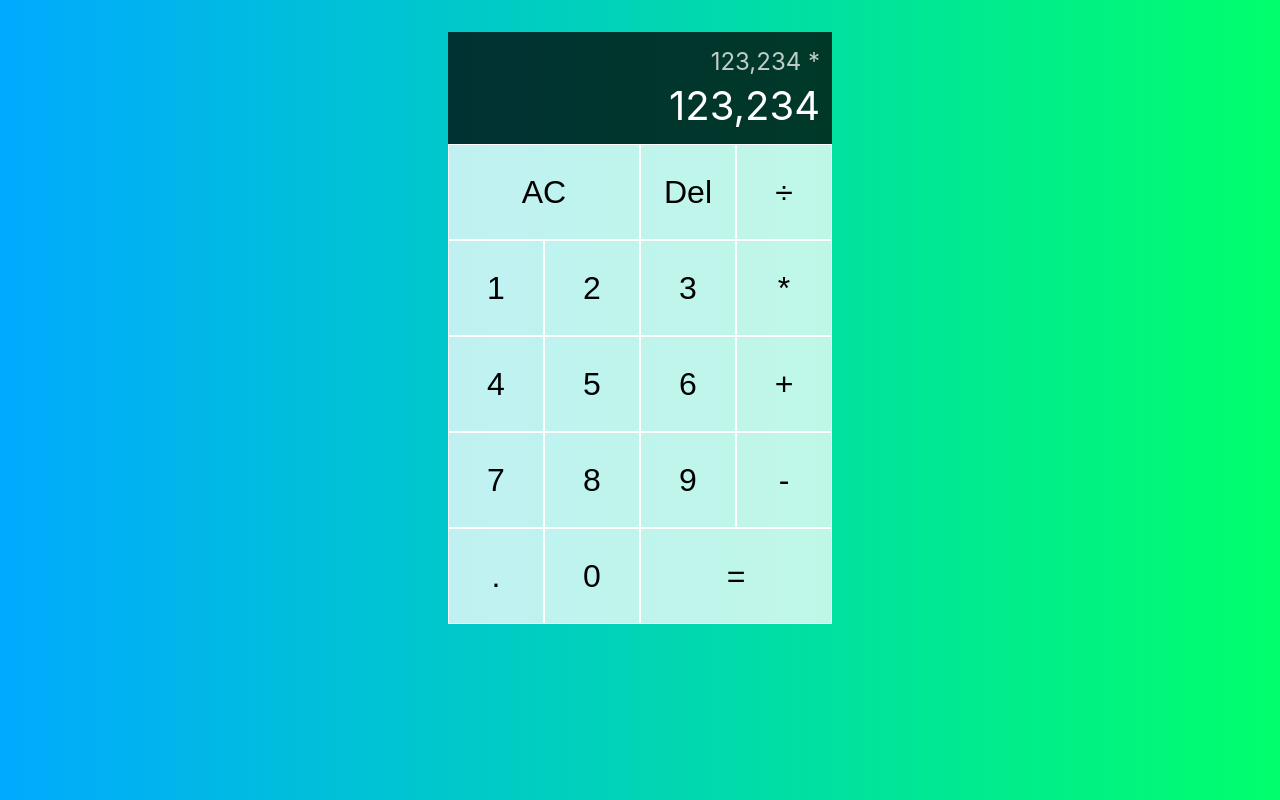
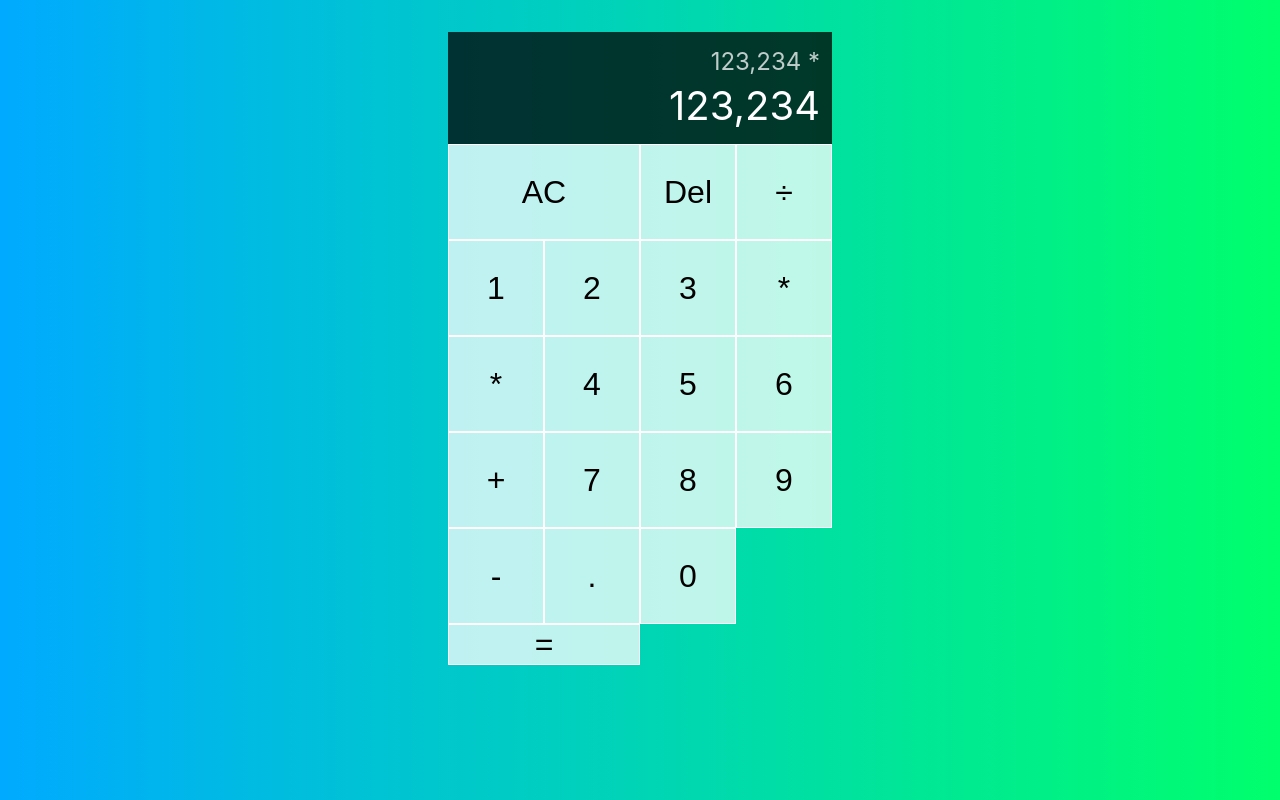
Before and after one commit to felixowolabi/calculator, a React (Create React App) app: page / in a window 1280 px wide. Built offline with nearby package versions, Linux system fonts and the light colour scheme.

Commit message:
Update App.js

```diff
--- a/src/App.js
+++ b/src/App.js
@@ -15,6 +15,7 @@ function App() {
       <button>2</button>
       <button>3</button>
       <button>*</button>
+      <button>*</button>
       <button>4</button>
       <button>5</button>
       <button>6</button>
```
